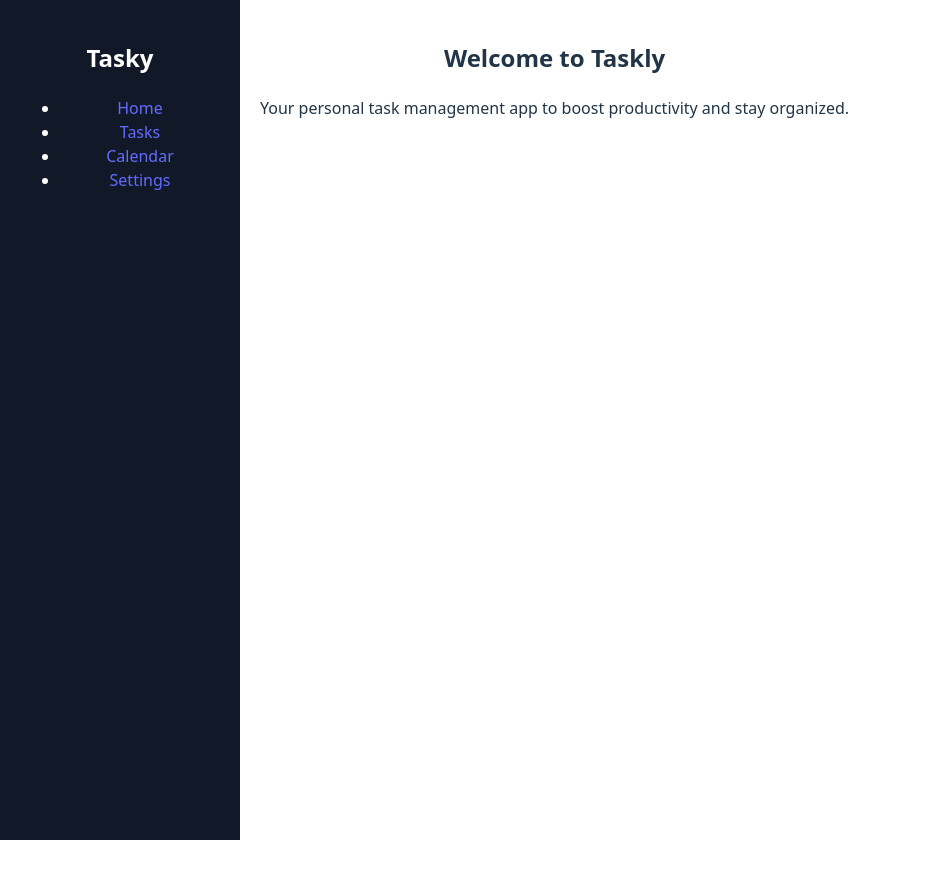
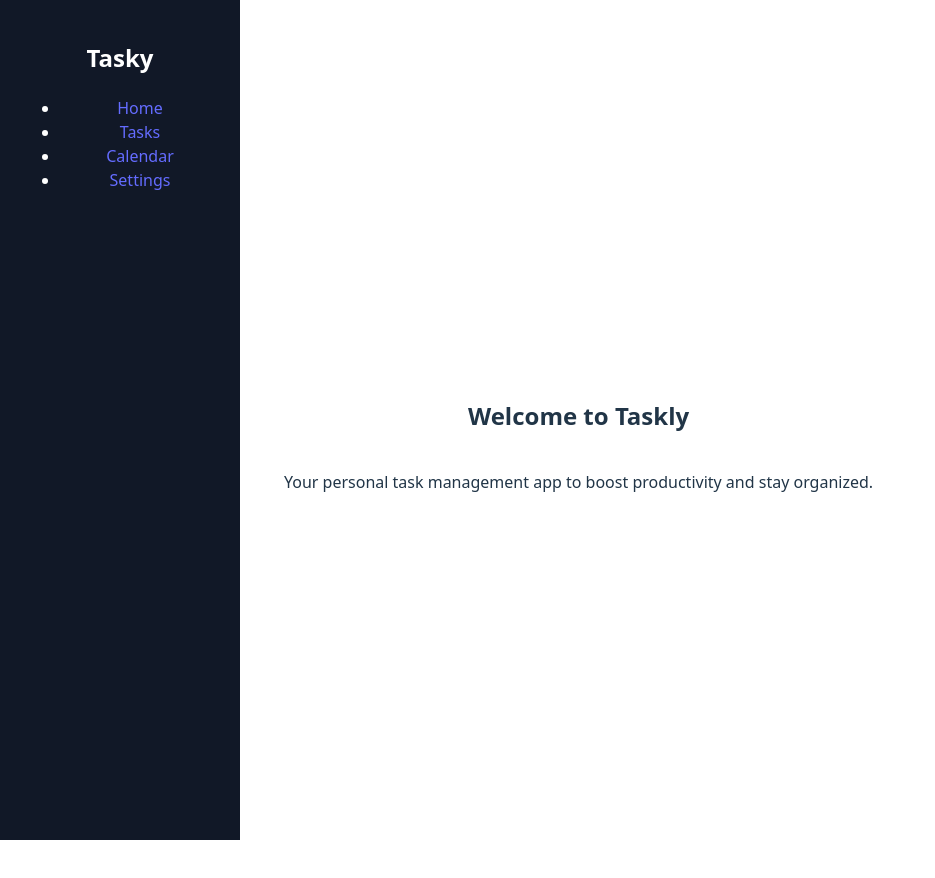
Before and after one commit to madrian31/Taskly-v0.2, a React (Vite) app: page /Taskly-v0.2/home in a window 1280 px wide. Shown: the top 878 px of the page, without its empty margins (0-935 px from the left). Before the commit the page ends 840 px from the top, so only its background shows below. Built offline with nearby package versions, Linux system fonts and the light colour scheme; no server answers.

Commit message:
update layout

```diff
--- a/src/components/layout.css
+++ b/src/components/layout.css
@@ -3,9 +3,13 @@
   min-height: 100vh;
 }
 
-
-/* CONTENT */
 .content {
   flex: 1;
-  padding: 20px;
+  padding: 24px;
 }
+
+/* .section {
+  margin: 0 auto;
+  max-width: 1100px;
+  text-align: center;
+} */
--- a/src/components/layout.jsx
+++ b/src/components/layout.jsx
@@ -1,4 +1,4 @@
-import Sidebar from './shared/sidebar';
+import Sidebar from './shared/sidebar/sidebar';
 import './layout.css';
 import { Outlet } from 'react-router-dom';
 
--- a/src/components/shared/section.css
+++ /dev/null
@@ -1,3 +0,0 @@
-/* .section {
-    margin: 0 auto;
-} */
--- /dev/null
+++ b/src/components/shared/section/section.css
@@ -0,0 +1,13 @@
+.section {
+  margin: 0 auto;
+  padding: 20px;
+}
+
+.section.center {
+  min-height: 100vh;      /* important */
+  display: flex;
+  flex-direction: column;
+  justify-content: center; /* vertical */
+  align-items: center;     /* horizontal */
+  text-align: center;
+}
--- /dev/null
+++ b/src/components/shared/section/section.jsx
@@ -0,0 +1,9 @@
+import './section.css'
+
+export default function Section({ id, children }) {
+  return (
+    <section className="section center">
+      {children}
+    </section>
+  )
+}
--- a/src/pages/home/home.jsx
+++ b/src/pages/home/home.jsx
@@ -1,14 +1,12 @@
 import '../../App.css'
-import Sidebar from '../../components/shared/sidebar';
+import Section from '../../components/shared/section/section'
 
 function home() {
     return (
-        <>
-            <section className="home" id='home'>
+           <Section id="home">
                 <h2>Welcome to Taskly</h2>
                 <p>Your personal task management app to boost productivity and stay organized.</p>
-            </section>
-        </>
+            </Section>
     )
 }
 export default home
```
Also changed, not shown: src/components/shared/section.jsx (deleted, +0 -10 lines), src/firebase/firebase.ts (+0 -11 lines), src/components/shared/sidebar/sidebar.css (renamed from src/components/shared/sidebar.css), src/components/shared/sidebar/sidebar.jsx (renamed from src/components/shared/sidebar.jsx).
